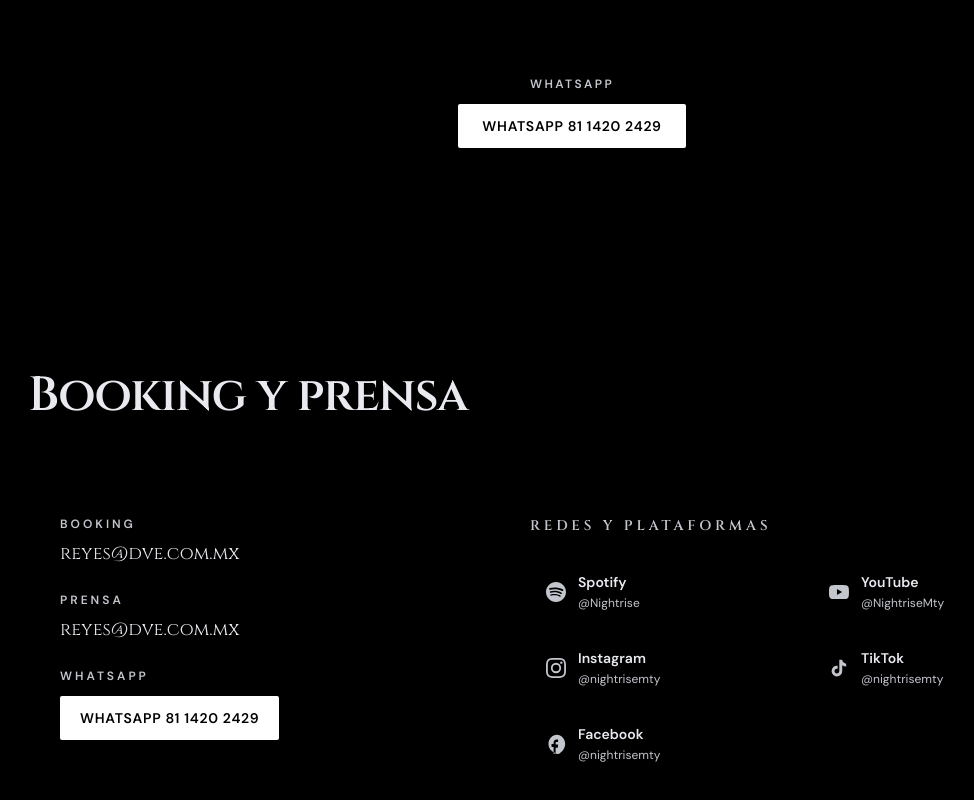
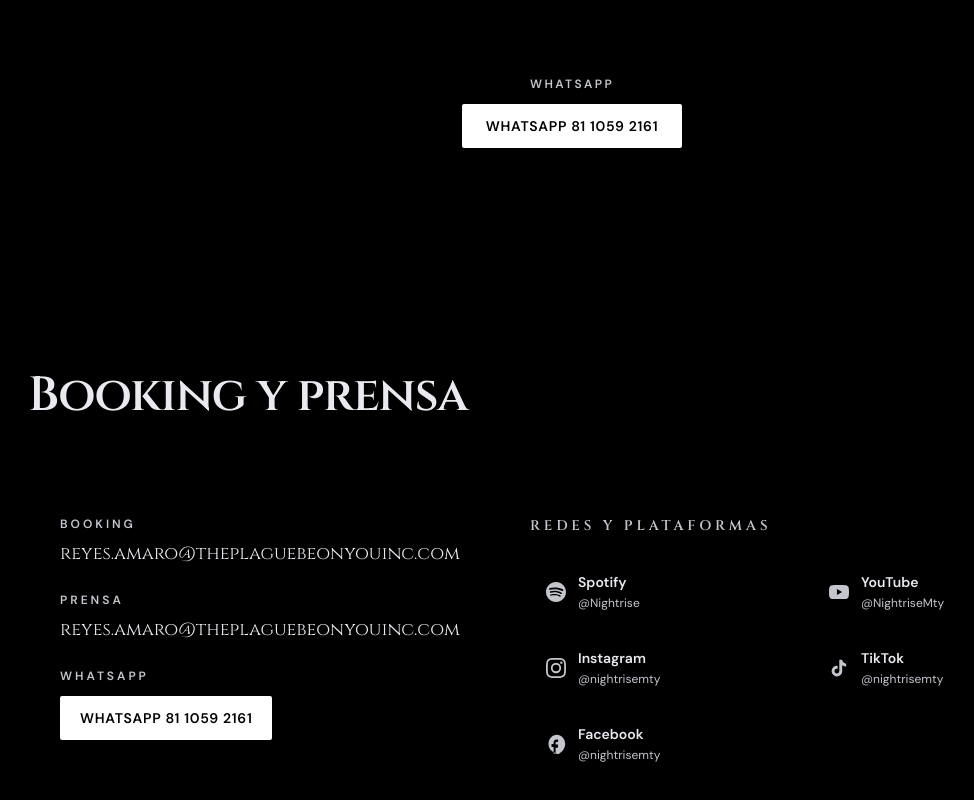
Before and after one commit to ericklopeh/presskit_nightrise, a Next.js app: page / in a window 1280 px wide. Shown: the part 7914-8714 px from the top of the page, without its empty margins (68-1042 px from the left). Built offline with nearby package versions, Linux system fonts and the light colour scheme; no server answers.

Commit message:
Contacto: actualizar emails y WhatsApp

```diff
--- a/src/data/siteContent.ts
+++ b/src/data/siteContent.ts
@@ -236,17 +236,17 @@
   contact: {
     booking: {
       label: "Booking",
-      email: "reyes@dve.com.mx",
+      email: "reyes.amaro@theplaguebeonyouinc.com",
     },
     press: {
       label: "Prensa",
-      email: "reyes@dve.com.mx",
+      email: "reyes.amaro@theplaguebeonyouinc.com",
     },
     whatsapp: {
       label: "WhatsApp",
       /** Número en formato internacional sin + */
-      number: "528114202429",
-      display: "81 1420 2429",
+      number: "528110592161",
+      display: "81 1059 2161",
     },
   },
 
```
